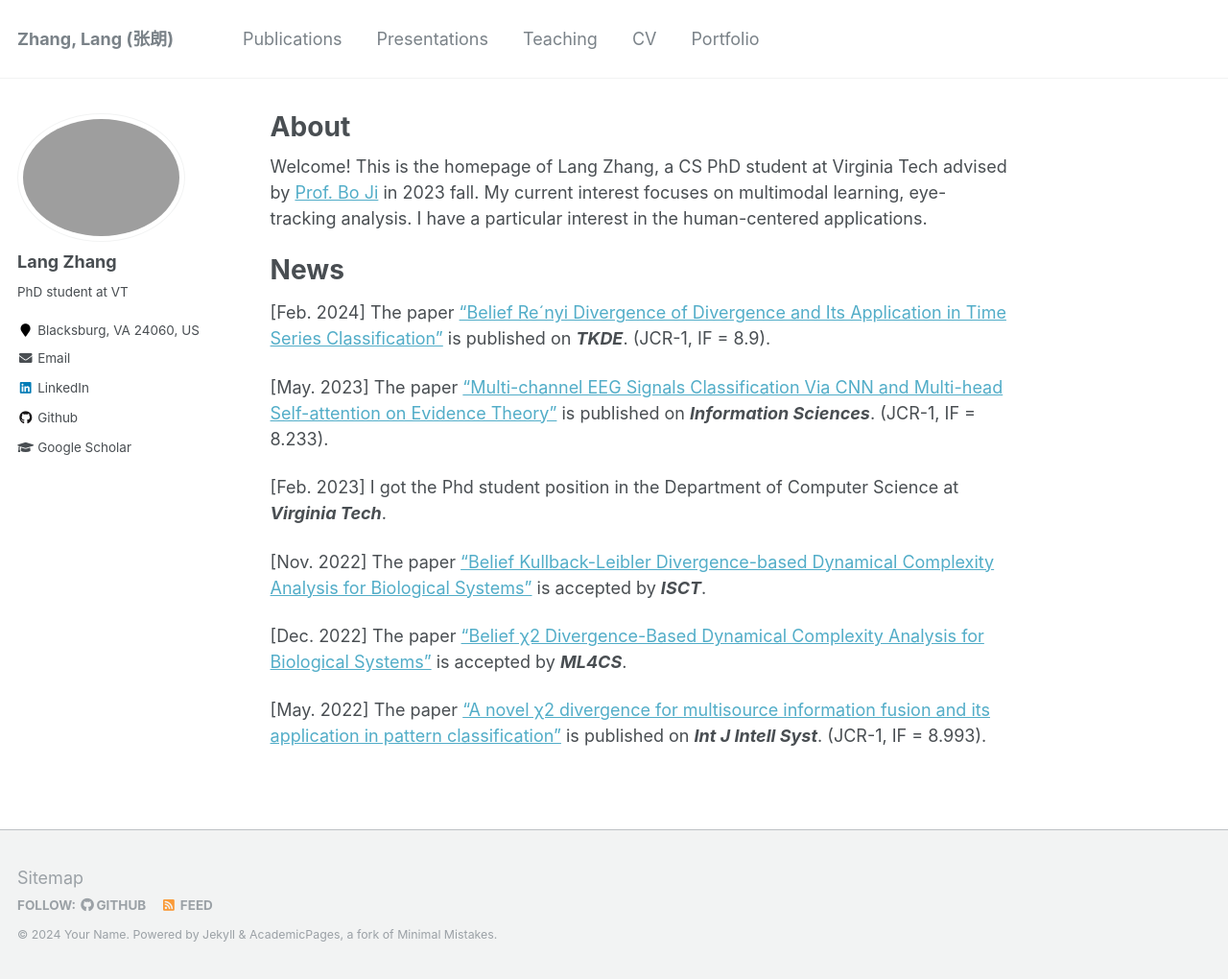
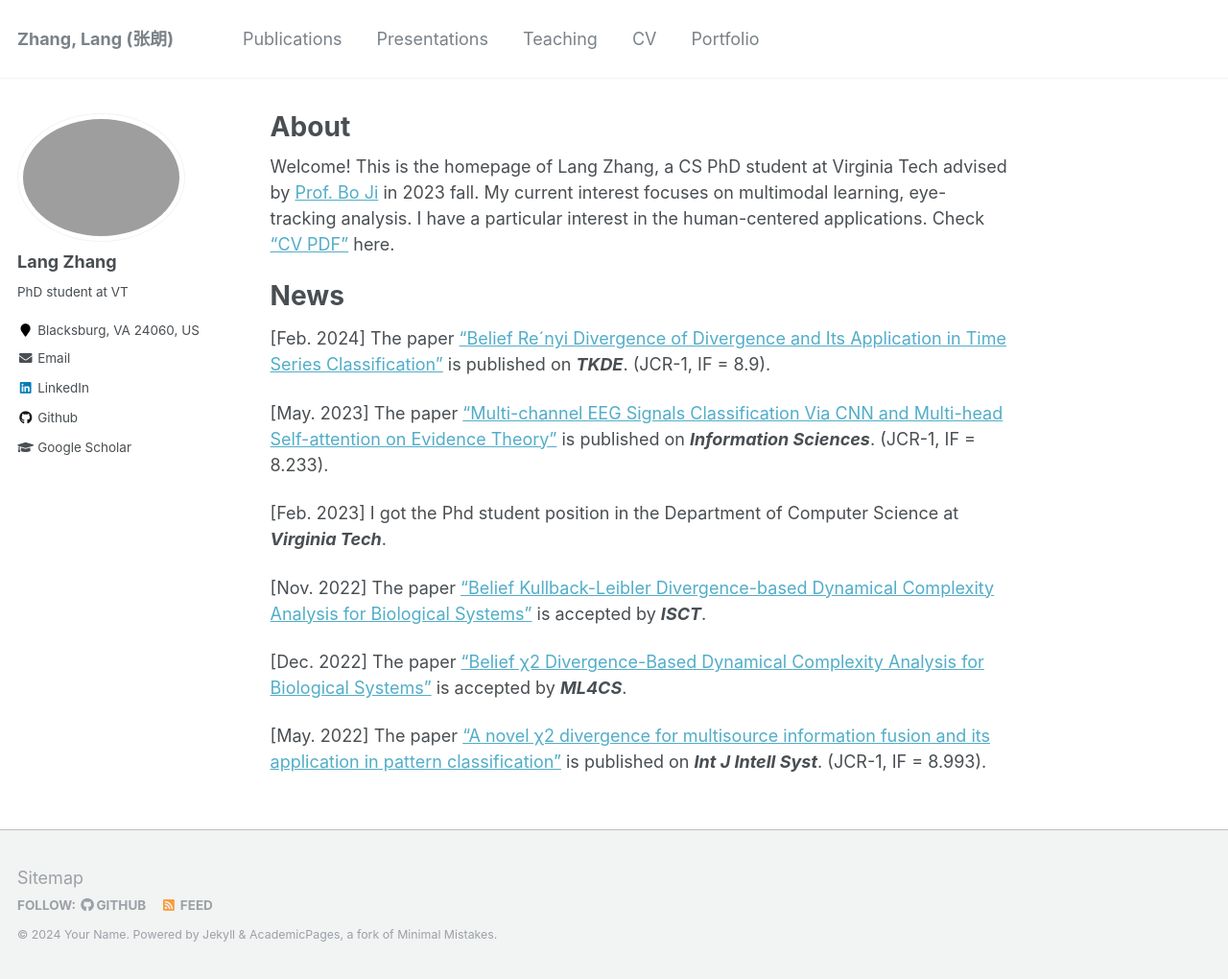
Before and after one commit to langzhang2000/langzhang2000.github.io, a Jekyll site: the page built from _pages/about.md, in a window 1280 px wide and 1020 px high. Shown: the whole window at 96% size. Built offline with Jekyll 4.4.1, drawn with Linux system fonts in a browser that asks for light colours.

Commit message:
Update about.md

```diff
--- a/_pages/about.md
+++ b/_pages/about.md
@@ -8,7 +8,7 @@ redirect_from:
   - /about.html
 ---
 
-Welcome! This is the homepage of Lang Zhang, a CS PhD student at Virginia Tech advised by [Prof. Bo Ji](https://people.cs.vt.edu/boji/) in 2023 fall. My current interest focuses on multimodal learning, eye-tracking analysis. I have a particular interest in the human-centered applications.
+Welcome! This is the homepage of Lang Zhang, a CS PhD student at Virginia Tech advised by [Prof. Bo Ji](https://people.cs.vt.edu/boji/) in 2023 fall. My current interest focuses on multimodal learning, eye-tracking analysis. I have a particular interest in the human-centered applications. Check ["CV PDF"](https://langzhang2000.github.io/files/CV-Lang Zhang.pdf) here.
 
 
 
```
